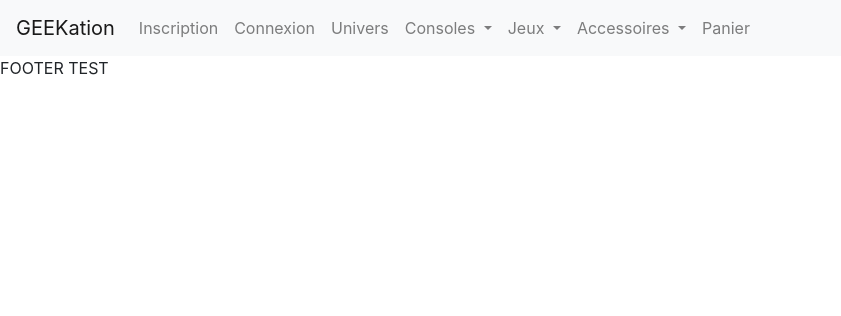
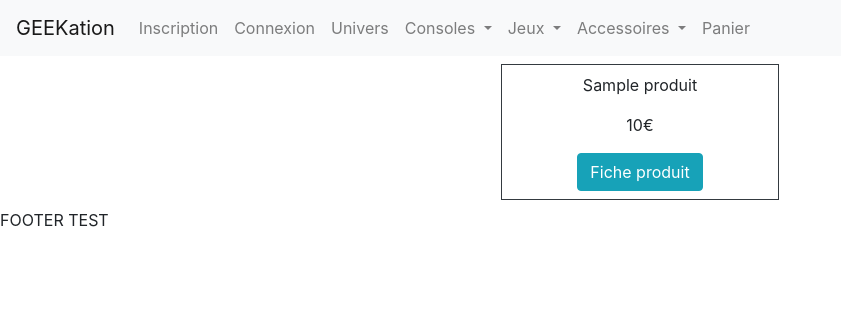
Before and after one commit to Ultrajet/geekation, a Symfony app: template templates/produit/index.html.twig in a window 1280 px wide. Shown: the top 316 px of the page, without its empty margins (0-841 px from the left). Run offline with Twig, Linux system fonts and the light colour scheme; the template is opened without the code that fills it: most values are stand-ins (such as "Sample title", 1, 10 or a date in 2020); some libraries are stand-ins or nearby versions.

Commit message:
sélection produits

```diff
--- a/src/Controller/ProduitController.php
+++ b/src/Controller/ProduitController.php
@@ -26,7 +26,7 @@ class ProduitController extends AbstractController
      */
     public function produit($slug)
     {
-        $produit = $this->getDoctrine()->getRepository(Produits::class)->findOneBy($slug);
+        $produit = $this->getDoctrine()->getRepository(Produits::class)->findOneBy(['slug' => $slug]);
 
         return $this->render('produit/show.html.twig', [
             'produit' => $produit
--- a/src/Repository/ProduitsRepository.php
+++ b/src/Repository/ProduitsRepository.php
@@ -26,7 +26,7 @@ class ProduitsRepository extends ServiceEntityRepository
     public function findAllDisctinctProduits() {
         $builder = $this->createQueryBuilder('p');
         $builder
-            ->select('p.nom')
+            ->select('p.nom', 'p.prix', 'p.type', 'p.univers', 'p.slug')
             ->distinct(true)
             ->orderBy('p.nom', 'ASC');
         return $builder->getQuery()->getResult();
--- a/templates/produit/index.html.twig
+++ b/templates/produit/index.html.twig
@@ -2,9 +2,13 @@
 
 {% block content %}
 
-<div class="col-9 mx-auto">
+<div class="container">
     {% for produit in produits %}
-        {{ dump(produit) }}
+        <div class="col-3 mx-auto my-2 p-2 border border-dark text-center">
+            <p>{{ produit.nom }}</p>
+            <p>{{ produit.prix }}€</p>
+            <a class="btn btn-info" href="{{path('produit', {slug: produit.slug})}}">Fiche produit</a>
+        </div>
     {% endfor %}
 </div>
 
```
